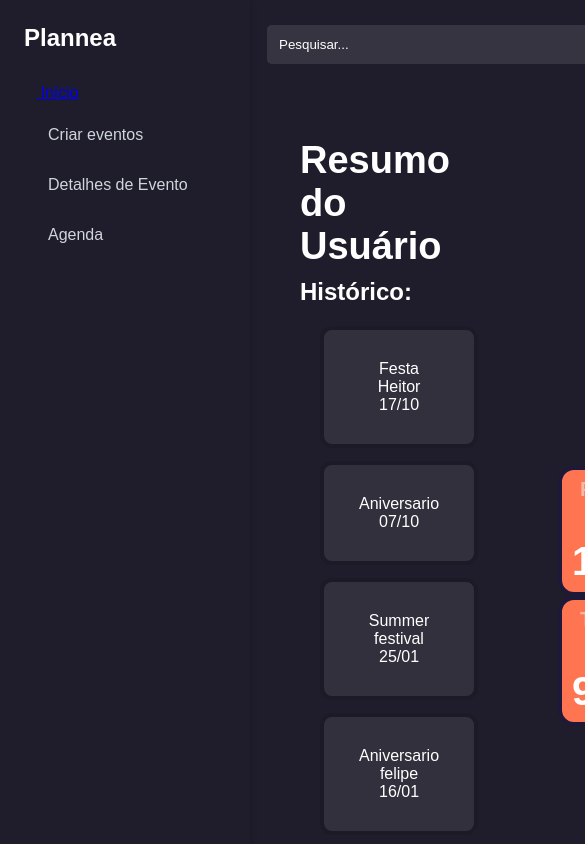
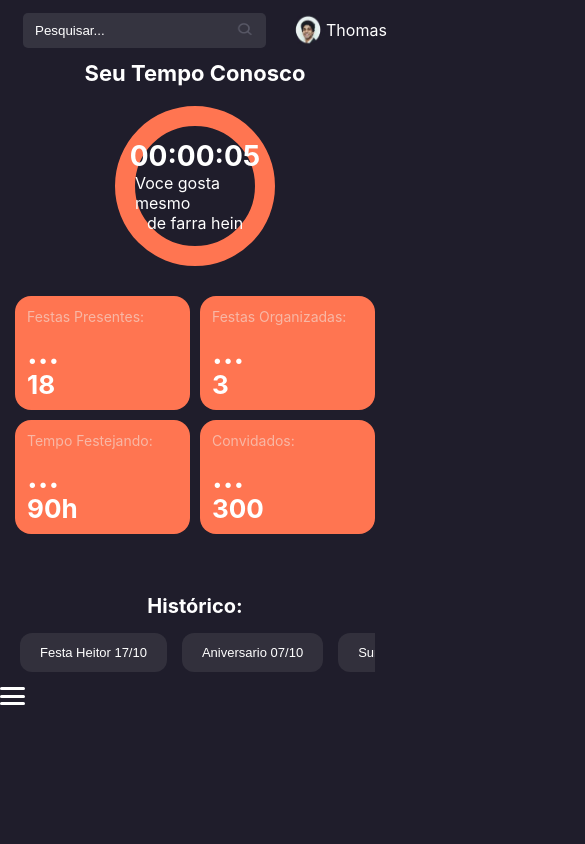
Before and after one commit to talesrockstar/Projeto-P-O-de-eventos, a plain HTML site: page dashboard.html in a window 390 px wide. Shown: the top 844 px of the page, 585 px wide, since content can reach past the window. Drawn offline with Linux system fonts and the light colour scheme.

Commit message:
style: desenvolvimento da responsividade

```diff
--- a/dashboard.html
+++ b/dashboard.html
@@ -205,7 +205,20 @@
     setInterval(atualizarTempo, 1000);
   </script>
 
+<script>
+document.addEventListener('DOMContentLoaded', function() {
+  const menuToggle = document.createElement('div');
+  menuToggle.className = 'menu-toggle';
+  menuToggle.innerHTML = '<span></span><span></span><span></span>';
+  document.body.appendChild(menuToggle);
 
+  const sidebar = document.querySelector('.sidebar');
+
+  menuToggle.addEventListener('click', function() {
+    sidebar.classList.toggle('active');
+  });
+});
+</script>
 </body>
 
 </html>
--- a/src/css/style.css
+++ b/src/css/style.css
@@ -1,17 +1,14 @@
-/* Reset básico */
 * {
   margin: 0;
   padding: 0;
   box-sizing: border-box;
-
 }
 
 body {
   font-family: 'Inter', sans-serif;
   background-color: #1F1D2B;
-  color: #1F1D2B;
-  margin-left: 300px;
-  /*overflow: hidden;*/
+  color: #fff;
+  margin-left: 250px; /* Largura da sidebar */
 }
 
 /* Sidebar */
@@ -27,6 +24,7 @@ body {
   padding: 1.5rem;
   color: #fff;
   box-shadow: 2px 0 5px rgba(0, 0, 0, 0.1);
+  z-index: 1000;
 }
 
 /* Brand */
@@ -55,11 +53,11 @@ body {
 
 .sidebar__list {
   list-style: none;
+  padding: 0;
 }
 
 .sidebar__item+.sidebar__item {
   margin-top: 1rem;
-
 }
 
 .sidebar__link {
@@ -88,37 +86,28 @@ body {
   fill: currentColor;
 }
 
-
-
-body {
-
-  background-color: #1f1d2b;
-  /* Cor de fundo */
-  font-family: Arial, sans-serif;
-  /* Fonte padrão */
-  color: #fff;
-  /* Cor do texto */
-  margin-top: 25px;
-
-}
-
 header {
   display: flex;
   justify-content: space-between;
   align-items: center;
-  margin-left: -33px;
-  margin-bottom: 70px;
+  padding: 15px 30px;
+  margin-bottom: 40px;
+  margin-left: 0; /* Reset margin */
 }
 
 main {
-  display: flex;
-
-
+  display: flex; /* Mantém flex para desktop */
+  padding: 0 30px;
+  gap: 30px; /* Espaço entre resumoUser e ladodireitodapage no desktop */
 }
 
 #barra_pesquisa::placeholder {
   color: #ffffff;
-  /* Cor do texto do placeholder */
+}
+
+.barra_pesquisa {
+  flex-grow: 1;
+  margin-right: 20px;
 }
 
 .barra_pesquisa form {
@@ -126,31 +115,26 @@ main {
   align-items: center;
   background-color: #353440;
   border-radius: 5px;
-  max-width: px;
-  /* Aumente este valor */
   width: 100%;
   padding: 0;
-  margin-right: 300px;
-
-
-
+  margin-right: 0;
 }
 
 .input_pesquisa {
   flex: 1;
   border: none;
-  padding: 12px;
+  padding: 10px 12px;
   border-radius: 5px 0 0 5px;
-  background-color: #353440;
+  background-color: transparent;
   color: #ffffff;
   outline: none;
 }
 
 .botao_pesquisa {
   border: none;
-  background: #353440;
+  background: transparent;
   border-radius: 0 5px 5px 0;
-  padding: 0 16px;
+  padding: 0 12px;
   cursor: pointer;
   display: flex;
   align-items: center;
@@ -158,188 +142,481 @@ main {
 }
 
 .botao_pesquisa img {
-  width: 20px;
-  height: 20px;
+  width: 18px;
+  height: 18px;
 }
 
 .user {
   display: flex;
   align-items: center;
-  margin-right: 20px;
-  /* Espaçamento à direita */
-  padding-left: 300px;
-  ;
+  margin-right: 0;
+  padding-left: 0;
+  color: #fff;
+  gap: 8px;
 }
 
 .user img {
-  width: 40px;
-  height: 40px;
+  width: 35px;
+  height: 35px;
+  border-radius: 50%;
 }
 
 .cabeca {
   display: flex;
   justify-content: space-between;
-
+  align-items: center;
+  width: 100%;
 }
 
 .seta {
   width: 0;
   height: 0;
-  border-left: 6px solid transparent;
-  border-right: 6px solid transparent;
-  border-top: 6px solid #4f4f5e;
-  /* Cor da seta */
-  margin: 6px auto;
-  /* Centraliza a seta */
-  margin-left: 10px;
-  margin-right: 30px;
+  border-left: 5px solid transparent;
+  border-right: 5px solid transparent;
+  border-top: 5px solid #4f4f5e;
+  margin-left: 5px;
 }
 
-.resumoUser {
-  margin-right: 80px;
+.sininho {
+  margin-left: 15px;
 }
 
-.resumoUser h1 {
-  font-size: 38px;
+.sininho img {
+  width: 20px;
+  height: 20px;
+}
+
+/* Conteúdo Principal */
+.resumoUser {
+  /* Estilos Desktop */
+  flex-basis: 30%; /* Exemplo de largura no desktop */
+  flex-shrink: 0;
+}
+
+.ladodireitodapage {
+  /* Estilos Desktop */
+  flex-grow: 1;
+  display: flex;
+  flex-direction: column;
+  align-items: center;
+}
+
+.resumoUser h1 { /* Título 'Resumo do Usuário' */
+  font-size: 24px;
   font-weight: bold;
   color: #ffffff;
-  margin-bottom: 10px;
+  margin-bottom: 15px;
 }
 
-.historico {
-  display: flex;
-  justify-content: space-between;
-  align-items: center;
-  margin-top: 20px;
-  margin-bottom: 20px;
-  overflow-y: auto;
-}
-
-.historico ul {
-  list-style: none;
-  padding: 0px;
-  margin: 0px;
-  display: flex;
-  flex-direction: column;
-  gap: 13px;
-  align-items: left;
-}
-
-.historico span {
+.resumoUser h2 { /* Título 'Histórico:' */
   font-size: 20px;
   font-weight: bold;
   color: #ffffff;
-  margin-bottom: 10px;
-  margin-left: 20px;
-}
-
-.historico button {
-  background-color: #32303c;
-  /* Cor de fundo do botão */
-  color: #fff;
-  /* Cor do texto do botão */
-  border: 4px solid #1c1a27;
-  padding: 30px 35px;
-  border-radius: 12px;
-  cursor: pointer;
-  font-size: 16px;
-  margin-left: 20px;
+  margin-bottom: 20px;
 }
 
 .tempo {
-  margin-left: 180px;
+  display: flex;
+  flex-direction: column;
+  align-items: center;
+  margin-bottom: 30px;
+  width: 100%;
+}
 
-
-}
-.seutempoconosco {
-  display: flex;
-  justify-content: center;
-  margin-left: -160px;
+.seutempoconosco h1 {
+  font-size: 28px;
+  font-weight: bold;
+  color: #ffffff;
+  margin-bottom: 25px;
 }
 
 .tempo_total {
   display: flex;
   justify-content: center;
   align-items: center;
-  margin-top: 20px;
-  margin-bottom: 20px;
-  overflow-y: auto;
-  margin-left: -45px;
-  border: 33px solid #FF7551;
+  border: 25px solid #FF7551;
   border-radius: 50%;
-  width: 250px;
-  height: 250px;
+  width: 200px;
+  height: 200px;
   flex-direction: column;
 }
 
 .tempo_total h2 {
-  font-size: 28px;
+  font-size: 36px;
   font-weight: bold;
   color: #ffffff;
-  margin-bottom: 20px;
 }
 
-
+/* Informações */
 .informacoes {
   display: grid;
-  grid-template-columns: 1fr 1fr;
-  /* 2 colunas de tamanho igual */
-  grid-template-rows: 1fr 1fr;
-  /* 2 linhas de tamanho igual */
-  gap: 0px;
-  /* Espaço entre as divs */
-  margin-top: 20px;
-  margin-bottom: 20px;
+  grid-template-columns: repeat(2, 1fr);
+  gap: 20px;
+  width: 100%;
+  max-width: 600px;
+}
+
+.informacoes > div {
+  border-radius: 16px;
+  background-color: #FF7551;
+  padding: 15px;
+  display: flex;
+  flex-direction: column;
+  justify-content: space-between;
+  min-height: 110px;
 }
 
 .informacoes h2 {
   color: #f8b7a5;
-  font-size: 20px;
-  margin-left: 18px;
-  margin-top: 8px;
+  font-size: 16px;
+  margin: 0 0 10px 0;
+  font-weight: normal;
 }
-
-.festa_info {
-  display: flex;
-  align-items: center;
-  justify-content: space-between;
-}
-
-.festa_info p {
-  font-size: 20px;
-}
-
-.tres-pontos {
-  display: flex;
-  font-size: 9px;
-  margin-bottom: auto ;
-  margin-right: 5px;
-}
-
-.tempo_festejando,
-.festas_presentes,
-.festas_organizadas,
-.convidados {
-
-  border: 4px solid #1e1939;
-  border-radius: 16px;
-  background-color: #FF7551;
-  width: 260px;
-  height: 130px;
-
-}
-
 
 .quantidade_FP,
 .quantidade_FO,
 .quantidade_C,
 .quantidade_TF {
-  display: flex;
-  justify-content: left;
-  align-items: center;
-  font-size: 40px;
+  font-size: 32px;
   font-weight: bold;
   color: #ffffff;
-  margin-top: 38px;
-  margin-left: 10px;
+  margin: 0;
+  line-height: 1;
 }
+
+/* Histórico */
+.historico {
+  width: 100%;
+  overflow: hidden;
+}
+
+.historico ul {
+  list-style: none;
+  padding: 0 0 15px 0;
+  margin: 0;
+  display: flex;
+  gap: 15px;
+  /* Desktop: quebra de linha */
+  flex-wrap: wrap;
+}
+
+.historico button {
+  background-color: #32303c;
+  color: #fff;
+  border: none;
+  padding: 15px 25px;
+  border-radius: 12px;
+  cursor: pointer;
+  font-size: 14px;
+  display: inline-block;
+  flex-shrink: 0;
+  min-width: 150px;
+  text-align: center;
+}
+
+.historico span.2024 { /* Estilo para o span '2024...' */
+  display: block; /* Ou inline-block */
+  width: 100%;
+  text-align: center; /* Ou left */
+  margin-top: 10px;
+  color: #aaa; /* Cor exemplo */
+  font-size: 14px;
+}
+
+/* Menu hamburguer para mobile */
+/* Estilos base movidos para dentro das media queries */
+.menu-toggle {
+  display: none; /* Escondido por padrão */
+  flex-direction: column;
+  justify-content: space-between;
+  width: 25px;
+  height: 18px;
+  cursor: pointer;
+  background: none;
+  border: none;
+  padding: 0;
+  z-index: 1001;
+}
+
+.menu-toggle span {
+  display: block;
+  height: 3px;
+  width: 100%;
+  background-color: #fff;
+  border-radius: 3px;
+  transition: all 0.3s ease;
+}
+
+/* --- Media Queries --- */
+
+/* Tablets (e telas menores) */
+@media (max-width: 1024px) {
+  body {
+    margin-left: 0;
+  }
+
+  .sidebar {
+    position: fixed;
+    left: -100%;
+    width: 250px;
+    height: 100vh;
+    transition: left 0.3s ease;
+    z-index: 1000;
+  }
+
+  .sidebar.active {
+    left: 0;
+  }
+
+  header {
+    padding: 10px 15px;
+    height: 60px;
+    position: relative;
+  }
+
+  .cabeca {
+    display: flex;
+    align-items: center;
+    gap: 15px; /* Espaço entre elementos */
+    padding-left: 0; /* Reset padding */
+  }
+
+  /* Cria um container para agrupar hamburguer e barra de pesquisa */
+  .barra_pesquisa {
+    display: flex;
+    align-items: center;
+    flex-grow: 1;
+    margin-right: 15px;
+  }
+
+  .barra_pesquisa form {
+    display: flex;
+    align-items: center;
+    background-color: #353440;
+    border-radius: 5px;
+    width: 100%;
+    margin-left: 10px; /* Espaço entre hamburguer e barra */
+  }
+
+  /* Posiciona o menu hamburguer dentro/antes da barra de pesquisa */
+  .menu-toggle {
+    display: flex;
+    margin-right: 0;
+    flex-shrink: 0;
+  }
+
+  .user {
+    flex-shrink: 0;
+  }
+
+  main {
+    flex-direction: column; /* Muda a direção para coluna */
+    padding: 0 15px;
+    gap: 0; /* Remove gap entre itens da main */
+  }
+
+  /* Reordena visualmente usando 'order' */
+  .resumoUser {
+    order: 2; /* Histórico vem depois */
+    margin-top: 30px; /* Espaço acima do histórico */
+    flex-basis: auto; /* Reset flex-basis */
+  }
+
+  .ladodireitodapage {
+    order: 1; /* Tempo e Informações vêm antes */
+    width: 100%; /* Ocupa toda a largura */
+  }
+
+  .resumoUser h1 { /* Esconde 'Resumo do Usuário' em telas menores se necessário */
+     display: none;
+  }
+
+  .resumoUser h2 { /* Ajusta título 'Histórico:' */
+     text-align: center;
+     font-size: 22px;
+     margin-bottom: 15px;
+  }
+
+  .informacoes {
+    max-width: none;
+    gap: 15px;
+  }
+
+  .historico ul {
+    overflow-x: auto;
+    white-space: nowrap;
+    justify-content: flex-start;
+    padding-left: 5px;
+    padding-right: 5px;
+    flex-wrap: nowrap; /* Garante que não quebre linha */
+    scrollbar-width: thin;
+    scrollbar-color: #4f4f5e #1F1D2B;
+  }
+
+  .historico ul::-webkit-scrollbar {
+    height: 8px;
+  }
+
+  .historico ul::-webkit-scrollbar-track {
+    background: #1F1D2B;
+    border-radius: 4px;
+  }
+
+  .historico ul::-webkit-scrollbar-thumb {
+    background-color: #4f4f5e;
+    border-radius: 4px;
+  }
+
+  .historico button {
+     flex-grow: 0;
+     flex-basis: auto;
+     min-width: 150px;
+  }
+
+  .historico span.2024 {
+     display: none; /* Esconde o span '2024...' no scroll */
+  }
+}
+
+/* Celulares */
+@media (max-width: 767px) {
+  body {
+    padding-top: 60px;
+  }
+
+  header {
+    position: fixed;
+    top: 0;
+    left: 0;
+    width: 100%;
+    background-color: #1F1D2B;
+    z-index: 998;
+  }
+
+  .cabeca {
+    gap: 10px; /* Ajusta gap para celular */
+  }
+
+  .barra_pesquisa form {
+    margin-left: 8px; /* Espaço menor entre hamburguer e barra em celular */
+  }
+
+  .user .seta, .user .sininho, .user span:not(:first-child) {
+    display: none;
+  }
+
+  .user {
+    gap: 0;
+  }
+
+  .ladodireitodapage {
+    margin-bottom: 30px;
+  }
+
+  .seutempoconosco h1 {
+    font-size: 22px;
+    margin-bottom: 20px;
+  }
+
+  .tempo_total {
+    width: 160px;
+    height: 160px;
+    border-width: 20px;
+  }
+
+  .tempo_total h2 {
+    font-size: 28px;
+  }
+
+  .informacoes {
+    grid-template-columns: 1fr 1fr;
+    gap: 10px;
+  }
+
+  .informacoes > div {
+    min-height: 90px;
+    padding: 12px;
+  }
+
+  .informacoes h2 {
+    font-size: 14px;
+    margin-bottom: 8px;
+  }
+
+  .quantidade_FP,
+  .quantidade_FO,
+  .quantidade_C,
+  .quantidade_TF {
+    font-size: 26px;
+  }
+
+  .resumoUser h2 {
+    font-size: 20px;
+    margin-bottom: 15px;
+  }
+
+  .historico button {
+    padding: 12px 20px;
+    font-size: 13px;
+    min-width: 130px;
+  }
+}
+
+/* Celulares Pequenos */
+@media (max-width: 375px) {
+  .cabeca {
+    gap: 5px;
+  }
+
+  .barra_pesquisa form {
+    margin-left: 5px; /* Espaço ainda menor em celulares pequenos */
+  }
+
+  .user img {
+    width: 30px;
+    height: 30px;
+  }
+
+  .tempo_total {
+    width: 140px;
+    height: 140px;
+    border-width: 15px;
+  }
+
+  .tempo_total h2 {
+    font-size: 24px;
+  }
+
+  .informacoes h2 {
+    font-size: 12px;
+  }
+
+  .quantidade_FP,
+  .quantidade_FO,
+  .quantidade_C,
+  .quantidade_TF {
+    font-size: 22px;
+  }
+
+  .historico button {
+    padding: 10px 15px;
+    font-size: 12px;
+    min-width: 110px;
+  }
+}
+
+/* Script JS para menu hamburguer (manter no HTML) */
+/*
+<script>
+document.addEventListener('DOMContentLoaded', function() {
+  const menuToggle = document.querySelector('.menu-toggle'); // Seleciona o botão existente
+  const sidebar = document.querySelector('.sidebar');
+
+  if (menuToggle && sidebar) { // Verifica se os elementos existem
+    menuToggle.addEventListener('click', function() {
+      sidebar.classList.toggle('active');
+    });
+  }
+});
+</script>
+*/
```
